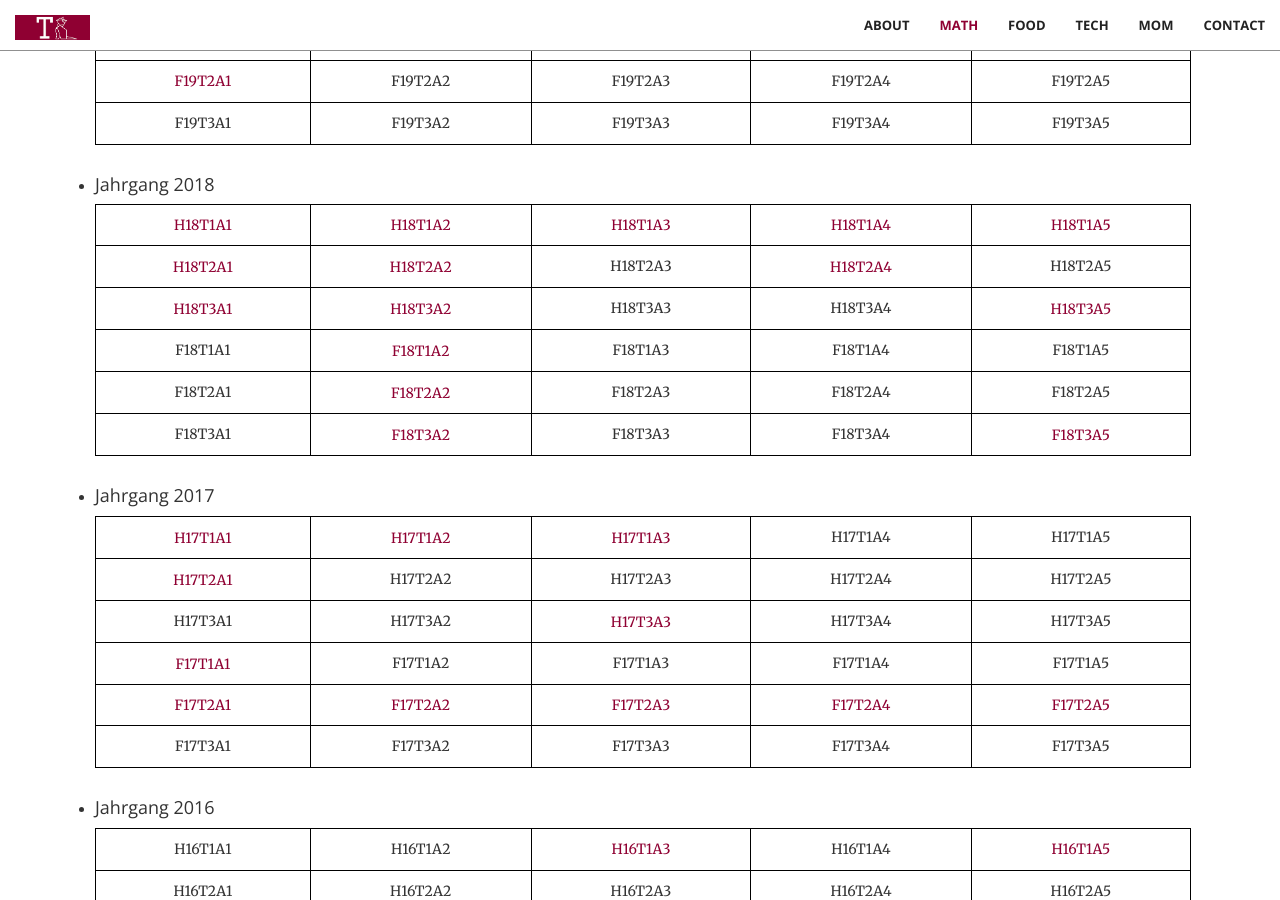
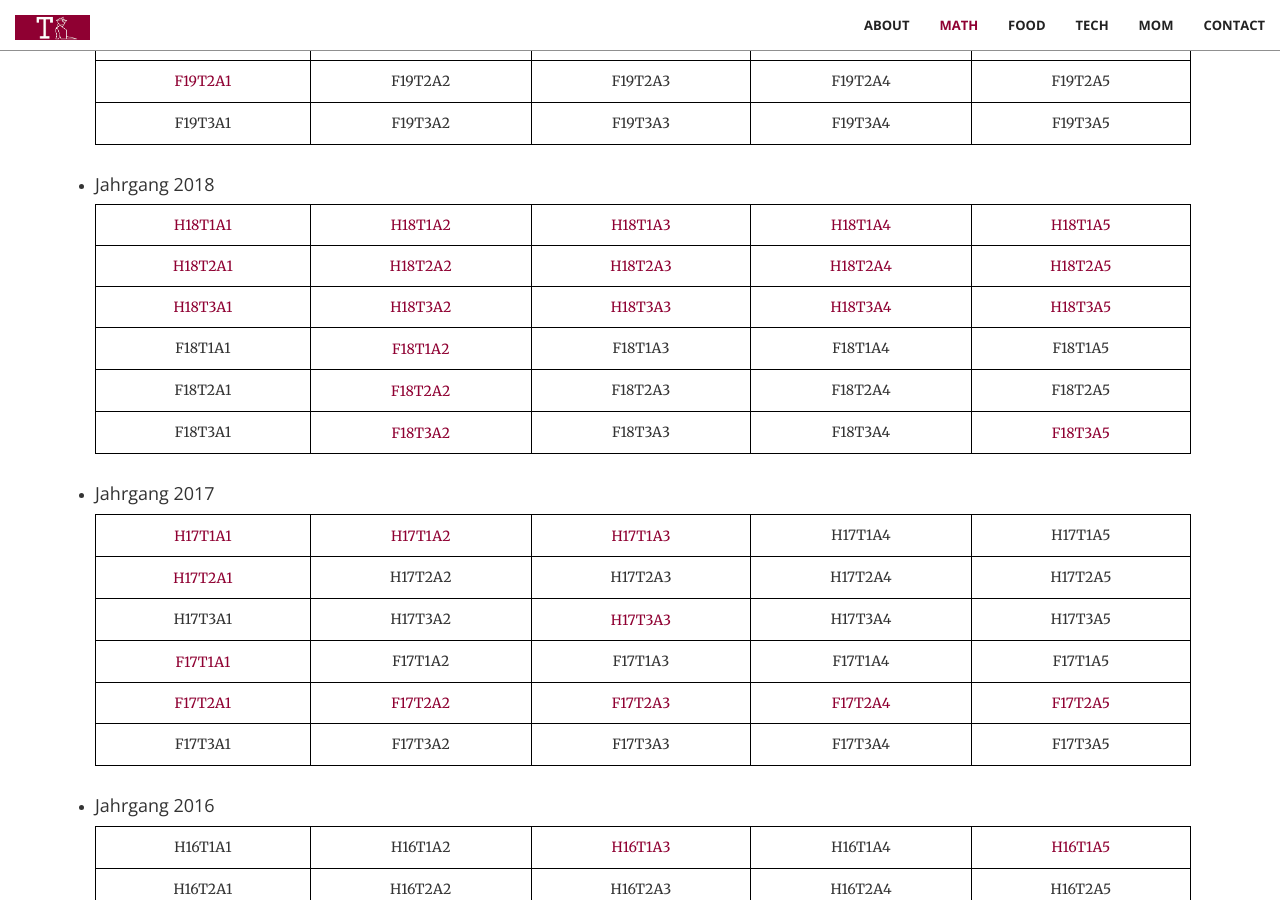
Before and after one commit to trabaldini/trabaldini.github.io, a Jekyll site: the page built from index.html, in a window 1280 px wide and 900 px high, scrolled down 1747 px. Built offline with Jekyll 4.4.1, drawn with Linux system fonts in a browser that asks for light colours.

Commit message:
adds new math solutions

```diff
--- a/_includes/math.html
+++ b/_includes/math.html
@@ -163,13 +163,13 @@
                                     <a href="aufg/H18T2A2_FT.pdf" target="_blank">H18T2A2</a>
                                 </td>
                                 <td>
-                                    <p>H18T2A3</p>
+                                    <a href="aufg/H18T2A3_FT.pdf" target="_blank">H18T2A3</a>
                                 </td>
                                 <td>
                                     <a href="aufg/H18T2A4_DGL.pdf" target="_blank">H18T2A4</a>
                                 </td>
                                 <td>
-                                    <p>H18T2A5</p>
+                                    <a href="aufg/H18T2A5_DGL.pdf" target="_blank">H18T2A5</a>
                                 </td>
                             </tr>
                             <tr>
@@ -180,10 +180,10 @@
                                     <a href="aufg/H18T3A2_FT.pdf" target="_blank">H18T3A2</a>
                                 </td>
                                 <td>
-                                    <p>H18T3A3</p>
-                                </td>
-                                <td>
-                                    <p>H18T3A4</p>
+                                    <a href="aufg/H18T3A3_DGL.pdf" target="_blank">H18T3A3</a>
+                                </td>
+                                <td>
+                                    <a href="aufg/H18T3A4_FT.pdf" target="_blank">H18T3A4</a>
                                 </td>
                                 <td>
                                     <a href="aufg/H18T3A5_DGL.pdf" target="_blank">H18T3A5</a>
```
Also changed, not shown: 6 other files.
